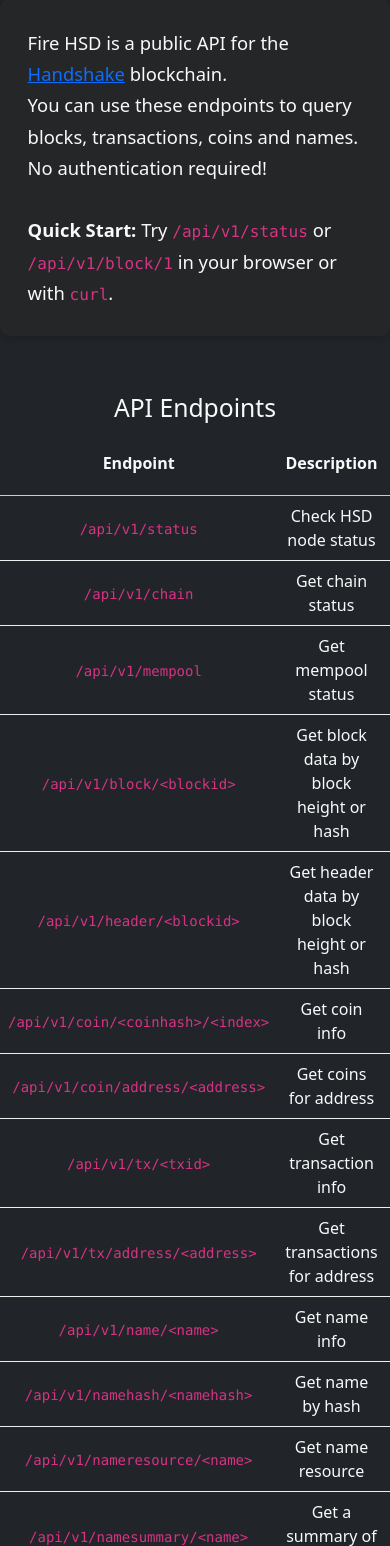
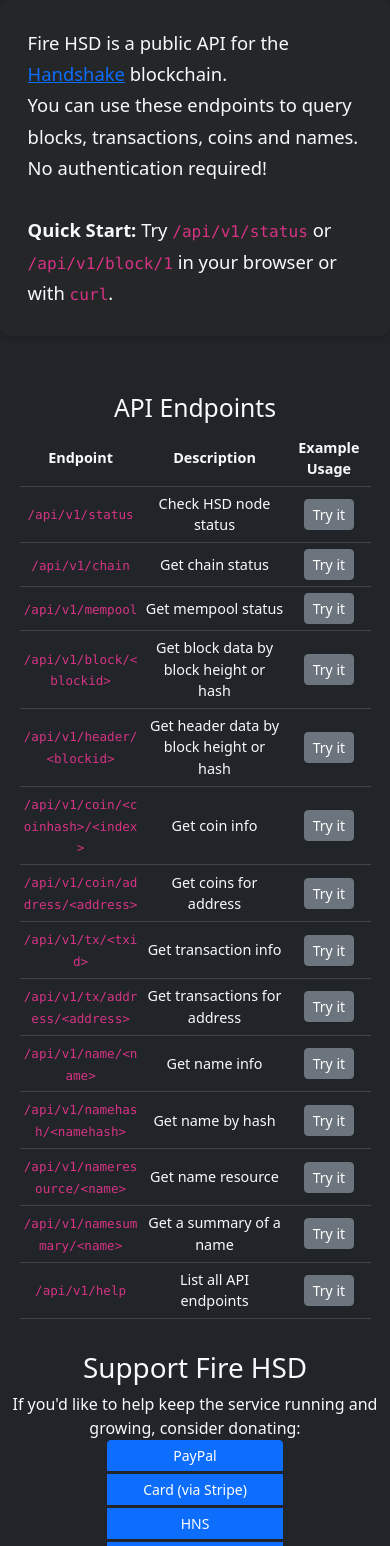
Before and after one commit to Nathanwoodburn/firehsd, a Flask app: page / in a window 390 px wide; the page is wider, and only the part inside the window is pictured. Shown: the part 219-1765 px from the top of that part. Run offline with Flask 3, Linux system fonts and the light colour scheme; some libraries are stand-ins or nearby versions.

Commit message:
fix: Update styling for mobile

```diff
--- a/templates/index.html
+++ b/templates/index.html
@@ -22,8 +22,41 @@
         }
 
         .api-table-container {
+            max-width: 90%;
+            margin: 0 auto;
+        }
+
+        /* Responsive table styling */
+        .table-responsive {
+            overflow-x: auto;
+            -webkit-overflow-scrolling: touch;
+            margin-bottom: 1rem;
+        }
+
+        /* Table styling */
+        .api-table {
+            width: 100%;
             max-width: 800px;
             margin: 0 auto;
+            border-collapse: collapse;
+        }
+
+        .api-table th,
+        .api-table td {
+            padding: 8px;
+            border-bottom: 1px solid #444;
+        }
+
+        @media (max-width: 768px) {
+            .api-table th,
+            .api-table td {
+                padding: 6px 4px;
+                font-size: 0.9em;
+            }
+
+            code {
+                word-break: break-word;
+            }
         }
 
         footer {
@@ -91,26 +124,26 @@
 
         function renderApiEndpoints(apiList) {
             const container = document.getElementById('api-endpoints');
+
+            // Create responsive wrapper
+            const tableWrapper = document.createElement('div');
+            tableWrapper.className = 'table-responsive';
+
             // Create table element
             const table = document.createElement('table');
-            table.style.margin = 'auto';
-            table.style.borderCollapse = 'collapse';
-            table.style.width = '100%';
+            table.className = 'api-table';
 
             // Create table header
             const thead = document.createElement('thead');
             const headerRow = document.createElement('tr');
+
             const thEndpoint = document.createElement('th');
-            thEndpoint.style.padding = '8px';
-            thEndpoint.style.borderBottom = '1px solid #ccc';
             thEndpoint.textContent = 'Endpoint';
+
             const thDescription = document.createElement('th');
-            thDescription.style.padding = '8px';
-            thDescription.style.borderBottom = '1px solid #ccc';
             thDescription.textContent = 'Description';
+
             const thEndpointDemo = document.createElement('th');
-            thEndpointDemo.style.padding = '8px';
-            thEndpointDemo.style.borderBottom = '1px solid #ccc';
             thEndpointDemo.textContent = 'Example Usage';
 
             headerRow.appendChild(thEndpoint);
@@ -123,21 +156,16 @@
             const tbody = document.createElement('tbody');
             apiList.forEach(api => {
                 const row = document.createElement('tr');
+
                 const tdEndpoint = document.createElement('td');
-                tdEndpoint.style.padding = '8px';
-                tdEndpoint.style.borderBottom = '1px solid #eee';
                 const code = document.createElement('code');
                 code.textContent = api.endpoint;
                 tdEndpoint.appendChild(code);
 
                 const tdDescription = document.createElement('td');
-                tdDescription.style.padding = '8px';
-                tdDescription.style.borderBottom = '1px solid #eee';
                 tdDescription.textContent = api.description;
 
                 const tdEndpointDemo = document.createElement('td');
-                tdEndpointDemo.style.padding = '8px';
-                tdEndpointDemo.style.borderBottom = '1px solid #eee';
                 const demoLink = document.createElement('a');
                 demoLink.href = getDemoUrl(api.endpoint);
                 demoLink.textContent = 'Try it';
@@ -153,9 +181,10 @@
             });
             table.appendChild(tbody);
 
-            // Replace container content
+            // Add table to wrapper and wrapper to container
+            tableWrapper.appendChild(table);
             container.innerHTML = '';
-            container.appendChild(table);
+            container.appendChild(tableWrapper);
         }
 
         fetch('/api/v1/help')
```
